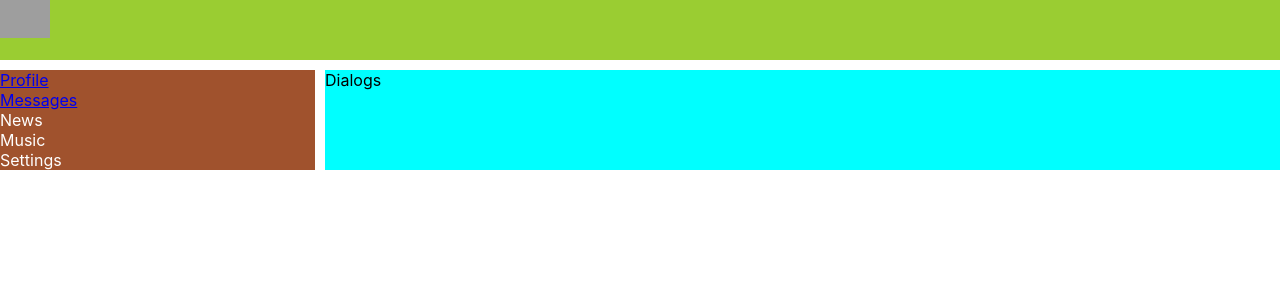
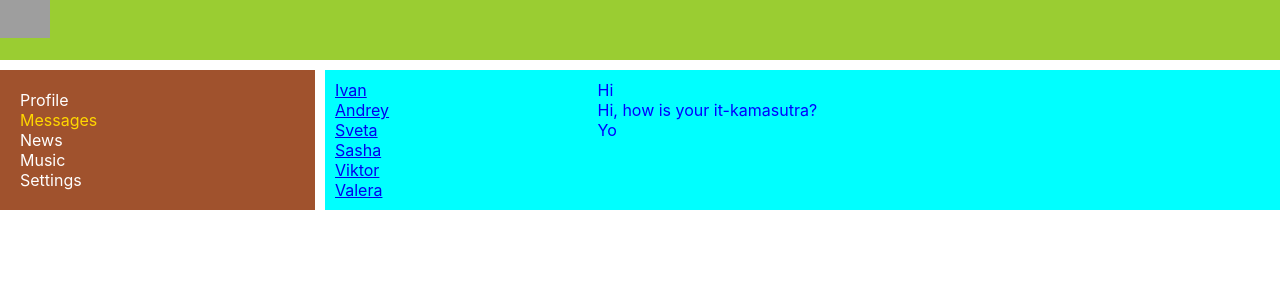
Before and after one commit to IvanMinets/samurai-way-main, a React (Create React App) app: page /dialogs in a window 1280 px wide. Shown: the top 300 px of the page. Built offline with nearby package versions, Linux system fonts and the light colour scheme; grey boxes are pictures that could not be loaded.

Commit message:
Changing components and adding NavLinks

```diff
--- a/src/components/Dialogs/Dialogs.module.css
+++ b/src/components/Dialogs/Dialogs.module.css
@@ -0,0 +1,21 @@
+.dialogs {
+    display: grid;
+    grid-template-columns: 2fr 10fr;
+}
+
+.dialogItems {
+    padding: 10px;
+}
+
+.dialogItems .active {
+    color: gold;
+}
+
+.messages {
+    color: blue;
+    padding: 10px;
+}
+
+.message {
+
+}
--- a/src/components/Dialogs/Dialogs.tsx
+++ b/src/components/Dialogs/Dialogs.tsx
@@ -1,11 +1,37 @@
 import React from 'react';
 import s from "./Dialogs.module.css";
+import {NavLink} from "react-router-dom";
 
-const Dialogs = (props: any) => {
+const Dialogs = () => {
     return (
-        <div>
-            Dialogs
+        <div className={s.dialogs}>
+            <div className={s.dialogItems}>
+                <div className={s.dialog + ' ' + s.active}>
+                    <NavLink to="/dialogs/1">Ivan</NavLink>
+                </div>
+                <div className={s.dialog}>
+                    <NavLink to="/dialogs/2">Andrey</NavLink>
+                </div>
+                <div className={s.dialog}>
+                    <NavLink to="/dialogs/3">Sveta</NavLink>
+                </div>
+                <div className={s.dialog}>
+                    <NavLink to="/dialogs/4">Sasha</NavLink>
+                </div>
+                <div className={s.dialog}>
+                    <NavLink to="/dialogs/5">Viktor</NavLink>
+                </div>
+                <div className={s.dialog}>
+                    <NavLink to="/dialogs/6">Valera</NavLink>
+                </div>
+            </div>
+            <div className={s.messages}>
+                <div className={s.message}>Hi</div>
+                <div className={s.message}>Hi, how is your it-kamasutra?</div>
+                <div className={s.message}>Yo</div>
+            </div>
         </div>
+
     )
 }
 
--- a/src/components/Navbar/Navbar.module.css
+++ b/src/components/Navbar/Navbar.module.css
@@ -1,7 +1,13 @@
 .nav {
     grid-area: n;
     background-color: sienna;
+    padding: 20px;
 }
-.item {
+.item a{
     color: white;
+    text-decoration: none;
 }
+
+.item a.active {
+    color: gold;
+}
--- a/src/components/Navbar/Navbar.tsx
+++ b/src/components/Navbar/Navbar.tsx
@@ -1,24 +1,25 @@
 import React from 'react';
 import s from './Navbar.module.css';
+import {NavLink} from "react-router-dom";
 
 
 const Navbar = () => {
     return (
         <nav className={s.nav}>
             <div className={s.item}>
-               <a href="/profile">Profile</a>
+                <NavLink to="/profile" activeClassName={s.active}>Profile</NavLink>
             </div>
             <div className={s.item}>
-                <a href="/dialogs">Messages</a>
+                <NavLink to="/dialogs" activeClassName={s.active}>Messages</NavLink>
             </div>
             <div className={s.item}>
-                <a>News</a>
+                <NavLink to='/news' activeClassName={s.active}>News</NavLink>
             </div>
             <div className={s.item}>
-                <a>Music</a>
+                <NavLink to='/music' activeClassName={s.active}>Music</NavLink>
             </div>
             <div className={s.item}>
-                <a>Settings</a>
+                <NavLink to='/settings' activeClassName={s.active}>Settings</NavLink>
             </div>
         </nav>
     )
```
